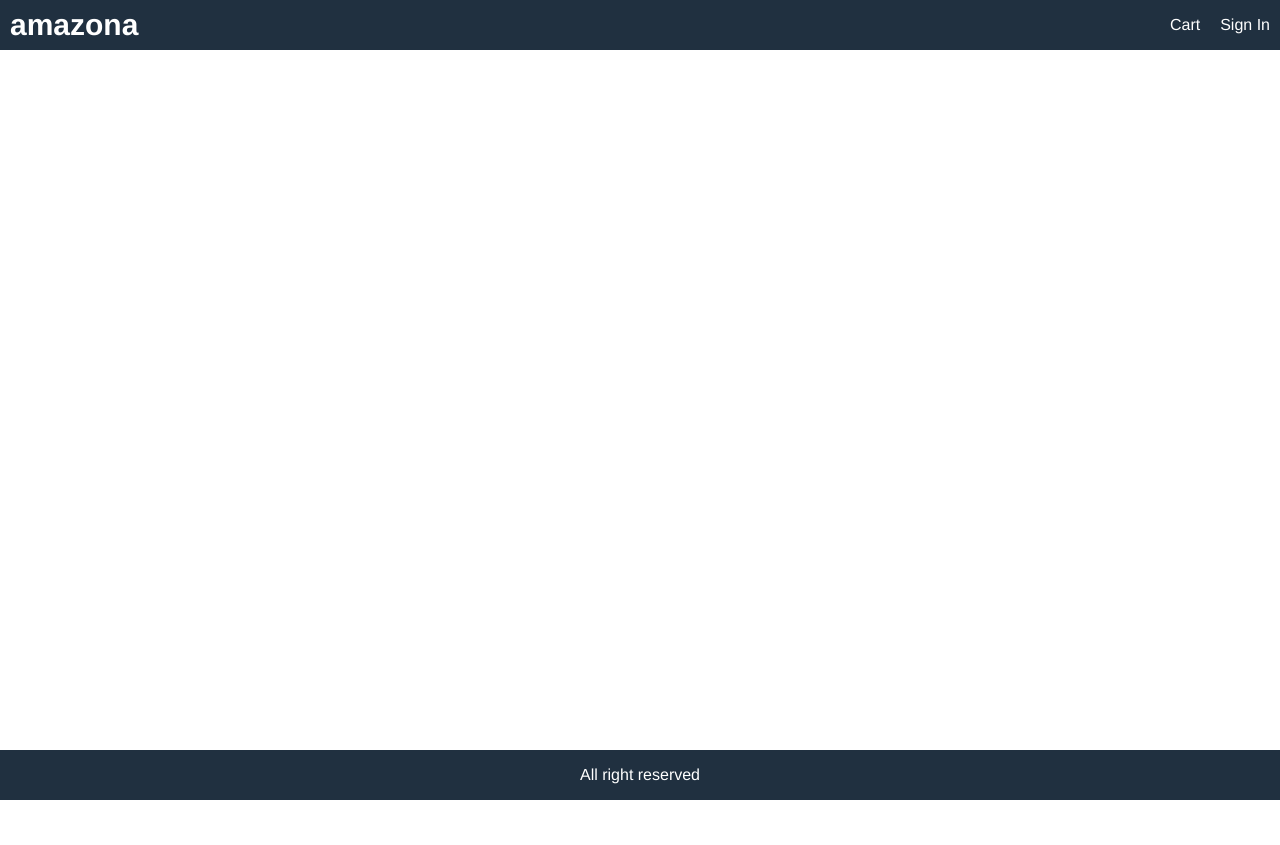
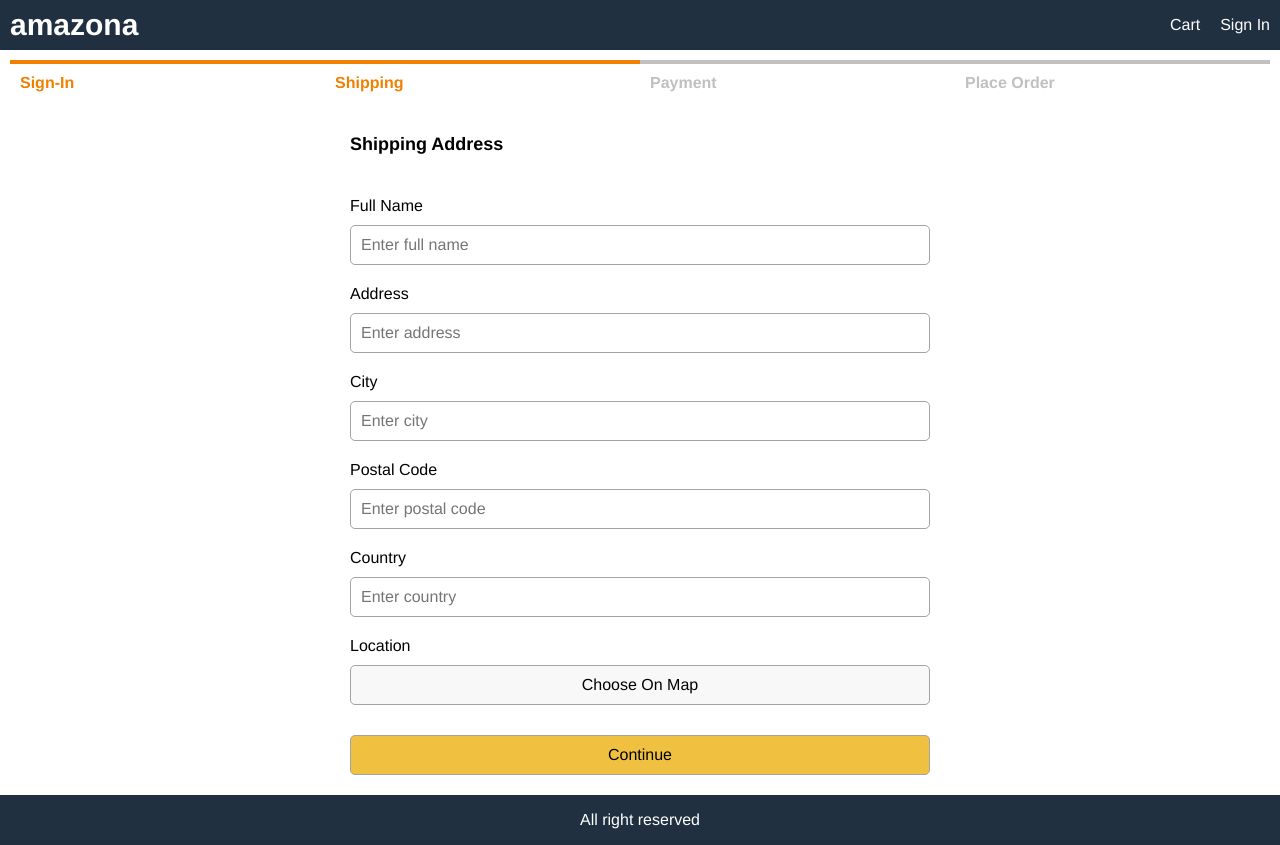
Before and after one commit to mostafa-elsharnoby/Distrbuted-Project, a React (Create React App) app in the folder frontend/: page /shipping in a window 1280 px wide. Before the commit the page ends 800 px from the top, so only its background shows below. Built offline with nearby package versions, Linux system fonts and the light colour scheme.

Commit message:
shipping address screen and payment method screen

```diff
--- a/frontend/src/App.js
+++ b/frontend/src/App.js
@@ -7,6 +7,8 @@
 import RegisterScreen from "./screens/RegisterScreen";
 import SigninScreen from "./screens/SigninScreen";
 import CartScreen from "./screens/CartScreen";
+import ShippingAddressScreen from "./screens/ShippingAddressScreen";
+import PaymentMethodScreen from "./screens/PaymentMethodScreen";
 function App() {
   let { id } = useParams();
   const cart = useSelector((state) => state.cart);
@@ -54,6 +56,8 @@
             <Route path="/product/:id" element={<ProductScreen />}></Route>
             <Route path="/signin" element={<SigninScreen />}></Route>
             <Route path="/register" element={<RegisterScreen />}></Route>
+            <Route path="/shipping" element={<ShippingAddressScreen />} ></Route>
+            <Route path="/payment" element={<PaymentMethodScreen />} ></Route>
             <Route path="/" element={<HomeScreen />} ></Route>
           </Routes>
         </main>
--- a/frontend/src/actions/cartActions.js
+++ b/frontend/src/actions/cartActions.js
@@ -43,10 +43,10 @@
     localStorage.setItem('cartItems', JSON.stringify(getState().cart.cartItems));
 };
 
-// export const saveShippingAddress = (data) => (dispatch) => {
-//     dispatch({ type: CART_SAVE_SHIPPING_ADDRESS, payload: data });
-//     localStorage.setItem('shippingAddress', JSON.stringify(data));
-// };
-// export const savePaymentMethod = (data) => (dispatch) => {
-//     dispatch({ type: CART_SAVE_PAYMENT_METHOD, payload: data });
-// };
+export const saveShippingAddress = (data) => (dispatch) => {
+    dispatch({ type: CART_SAVE_SHIPPING_ADDRESS, payload: data });
+    localStorage.setItem('shippingAddress', JSON.stringify(data));
+};
+export const savePaymentMethod = (data) => (dispatch) => {
+    dispatch({ type: CART_SAVE_PAYMENT_METHOD, payload: data });
+};
--- /dev/null
+++ b/frontend/src/components/CheckoutSteps.js
@@ -0,0 +1,12 @@
+import React from 'react';
+
+export default function CheckoutSteps(props) {
+    return (
+        <div className="row checkout-steps">
+            <div className={props.step1 ? 'active' : ''}>Sign-In</div>
+            <div className={props.step2 ? 'active' : ''}>Shipping</div>
+            <div className={props.step3 ? 'active' : ''}>Payment</div>
+            <div className={props.step4 ? 'active' : ''}>Place Order</div>
+        </div>
+    );
+}
--- a/frontend/src/index.css
+++ b/frontend/src/index.css
@@ -258,7 +258,6 @@
 }
 .form label {
   margin: 1rem 0;
-  display: block;
 }
 
 /*Dropdown*/
@@ -281,3 +280,15 @@
 .dropdown:hover .dropdown-content {
   display: block;
 }
+/* Checkout Steps */
+.checkout-steps > div {
+  border-top: 0.4rem #c0c0c0 solid;
+  color: #c0c0c0;
+  flex: 1;
+  padding: 1rem;
+  font-weight: bold;
+}
+.checkout-steps > div.active {
+  border-top-color: #f08000;
+  color: #f08000;
+}
--- /dev/null
+++ b/frontend/src/screens/PaymentMethodScreen.js
@@ -0,0 +1,64 @@
+import React, { useState } from 'react';
+import { useDispatch, useSelector } from 'react-redux';
+import { useNavigate } from 'react-router-dom';
+import { savePaymentMethod } from '../actions/cartActions';
+import CheckoutSteps from '../components/CheckoutSteps';
+
+export default function PaymentMethodScreen(props) {
+    const navigate = useNavigate();
+    const cart = useSelector((state) => state.cart);
+    const { shippingAddress } = cart;
+    if (!shippingAddress.address) {
+        navigate('/shipping');
+    }
+    const [paymentMethod, setPaymentMethod] = useState('PayPal');
+    const dispatch = useDispatch();
+    const submitHandler = (e) => {
+        e.preventDefault();
+        dispatch(savePaymentMethod(paymentMethod));
+        navigate('/placeorder');
+    };
+    return (
+        <div>
+            <CheckoutSteps step1 step2 step3></CheckoutSteps>
+            <form className="form" onSubmit={submitHandler}>
+                <div>
+                    <h1>Payment Method</h1>
+                </div>
+                <div>
+                    <div>
+                        <input
+                            type="radio"
+                            id="paypal"
+                            value="PayPal"
+                            name="paymentMethod"
+                            required
+                            checked
+                            onChange={(e) => setPaymentMethod(e.target.value)}
+                        ></input>
+                        <label htmlFor="paypal">PayPal</label>
+                    </div>
+                </div>
+                <div>
+                    <div>
+                        <input
+                            type="radio"
+                            id="Cash"
+                            value="Cash"
+                            name="paymentMethod"
+                            required
+                            onChange={(e) => setPaymentMethod(e.target.value)}
+                        ></input>
+                        <label htmlFor="Cash">Cash</label>
+                    </div>
+                </div>
+                <div>
+                    <label />
+                    <button className="primary" type="submit">
+                        Continue
+                    </button>
+                </div>
+            </form>
+        </div>
+    );
+}
--- /dev/null
+++ b/frontend/src/screens/ShippingAddressScreen.js
@@ -0,0 +1,152 @@
+import React, { useState } from 'react';
+import { useNavigate } from 'react-router-dom';
+import { useDispatch, useSelector } from 'react-redux';
+import { saveShippingAddress } from '../actions/cartActions';
+import CheckoutSteps from '../components/CheckoutSteps';
+
+export default function ShippingAddressScreen(props) {
+    const navigate = useNavigate();
+    const userSignin = useSelector((state) => state.userSignin);
+
+    const { userInfo } = userSignin;
+    const cart = useSelector((state) => state.cart);
+    const { shippingAddress } = cart;
+    // const [lat, setLat] = useState(shippingAddress.lat);
+    // const [lng, setLng] = useState(shippingAddress.lng);
+    // const userAddressMap = useSelector((state) => state.userAddressMap);
+    // const { address: addressMap } = userAddressMap;
+
+    if (!userInfo) {
+        navigate('/signin');
+    }
+    const [fullName, setFullName] = useState(shippingAddress.fullName || '');
+    const [address, setAddress] = useState(shippingAddress.address || '');
+    const [city, setCity] = useState(shippingAddress.city || '');
+    const [postalCode, setPostalCode] = useState(
+        shippingAddress.postalCode || ''
+    );
+    const [country, setCountry] = useState(shippingAddress.country || '');
+
+
+    const dispatch = useDispatch();
+    const submitHandler = (e) => {
+        e.preventDefault();
+        //     const newLat = addressMap ? addressMap.lat : lat;
+        //     const newLng = addressMap ? addressMap.lng : lng;
+        //     if (addressMap) {
+        //         setLat(addressMap.lat);
+        //         setLng(addressMap.lng);
+        //     }
+        //     let moveOn = true;
+        //     if (!newLat || !newLng) {
+        //         moveOn = window.confirm(
+        //             'You did not set your location on map. Continue?'
+        //         );
+        //     }
+        //     if (moveOn) {
+        dispatch(
+            saveShippingAddress({
+                fullName,
+                address,
+                city,
+                postalCode,
+                country,
+                // lat: newLat,
+                // lng: newLng,
+            })
+        );
+        navigate('/payment');
+        //     }
+    };
+    const chooseOnMap = () => {
+        //     dispatch(
+        //         saveShippingAddress({
+        //             fullName,
+        //             address,
+        //             city,
+        //             postalCode,
+        //             country,
+        //             lat,
+        //             lng,
+        //         })
+        //     );
+        //     navigate('/map');
+    };
+    return (
+        <div>
+            <CheckoutSteps step1 step2></CheckoutSteps>
+            <form className="form" onSubmit={submitHandler}>
+                <div>
+                    <h1>Shipping Address</h1>
+                </div>
+                <div>
+                    <label htmlFor="fullName">Full Name</label>
+                    <input
+                        type="text"
+                        id="fullName"
+                        placeholder="Enter full name"
+                        value={fullName}
+                        onChange={(e) => setFullName(e.target.value)}
+                        required
+                    ></input>
+                </div>
+                <div>
+                    <label htmlFor="address">Address</label>
+                    <input
+                        type="text"
+                        id="address"
+                        placeholder="Enter address"
+                        value={address}
+                        onChange={(e) => setAddress(e.target.value)}
+                        required
+                    ></input>
+                </div>
+                <div>
+                    <label htmlFor="city">City</label>
+                    <input
+                        type="text"
+                        id="city"
+                        placeholder="Enter city"
+                        value={city}
+                        onChange={(e) => setCity(e.target.value)}
+                        required
+                    ></input>
+                </div>
+                <div>
+                    <label htmlFor="postalCode">Postal Code</label>
+                    <input
+                        type="text"
+                        id="postalCode"
+                        placeholder="Enter postal code"
+                        value={postalCode}
+                        onChange={(e) => setPostalCode(e.target.value)}
+                        required
+                    ></input>
+                </div>
+                <div>
+                    <label htmlFor="country">Country</label>
+                    <input
+                        type="text"
+                        id="country"
+                        placeholder="Enter country"
+                        value={country}
+                        onChange={(e) => setCountry(e.target.value)}
+                        required
+                    ></input>
+                </div>
+                <div>
+                    <label htmlFor="chooseOnMap">Location</label>
+                    <button type="button" onClick={chooseOnMap}>
+                        Choose On Map
+                    </button>
+                </div>
+                <div>
+                    <label />
+                    <button className="primary" type="submit">
+                        Continue
+                    </button>
+                </div>
+            </form>
+        </div>
+    );
+}
--- a/frontend/src/store.js
+++ b/frontend/src/store.js
@@ -7,12 +7,16 @@
 
 const initialState = {
     userSignin: {
-        userInfo: localStorage.getItem('userInfo') ? JSON.parse(localStorage.getItem('userInfo')):null
+        userInfo: localStorage.getItem('userInfo') ? JSON.parse(localStorage.getItem('userInfo')) : null
     },
     cart: {
         cartItems: localStorage.getItem('cartItems')
             ? JSON.parse(localStorage.getItem('cartItems'))
             : [],
+        shippingAddress: localStorage.getItem('shippingAddress')
+            ? JSON.parse(localStorage.getItem('shippingAddress'))
+            : {},
+        paymentMethod: 'PayPal',
     }
 };
 const reducer = combineReducers({
```
Also changed, not shown: frontend/src/actions/userActions.js (+25 -18 lines), frontend/src/screens/CartScreen.js (+1 -22 lines).
